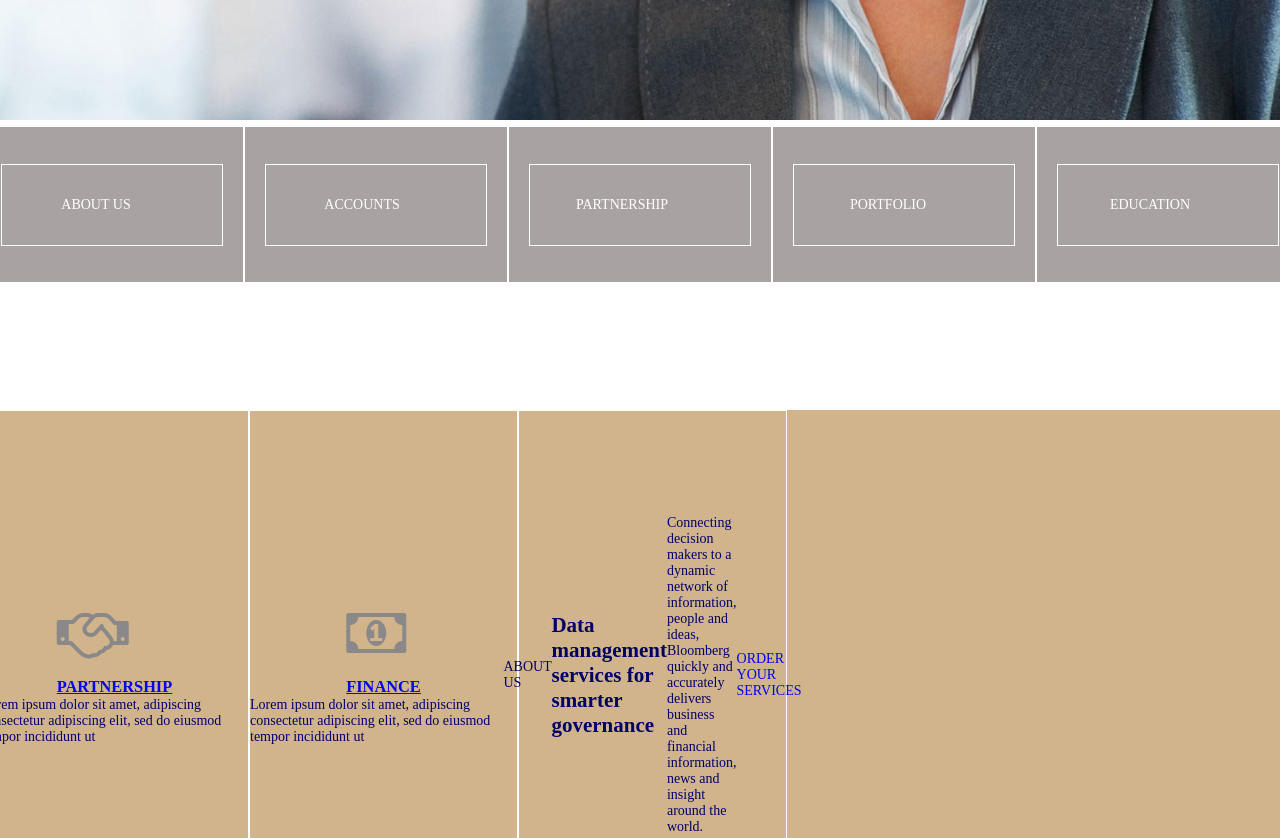
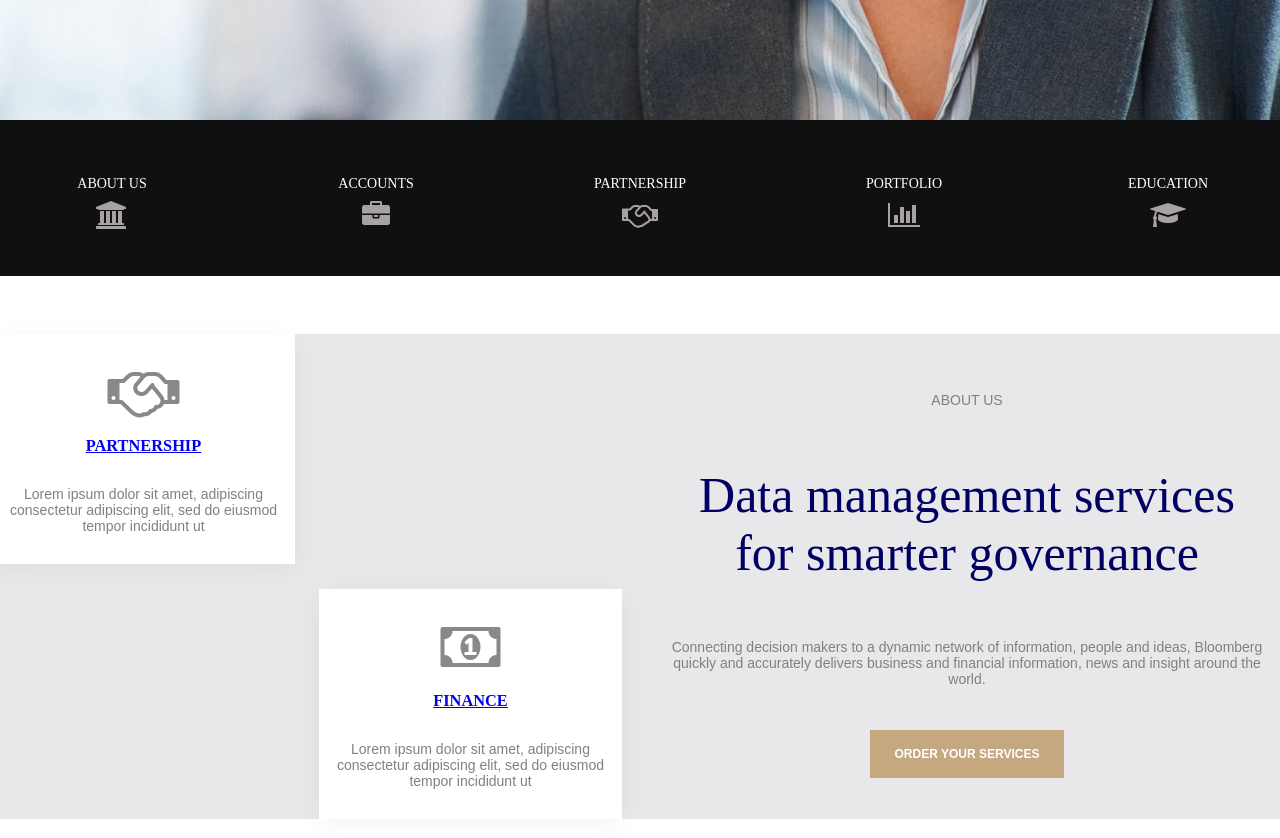
Before and after one commit to zhekovdobri/Alexandragloss_Homepage_Business, a plain HTML site: page index.html in a window 1280 px wide. Shown: the part 440-1278 px from the top of the page. Drawn offline with Linux system fonts and the light colour scheme.

Commit message:
Update style.css

```diff
--- a/assets/css/style.css
+++ b/assets/css/style.css
@@ -24,6 +24,7 @@
     align-items: flex-start;
     transition: right 2s;
     border-style: none;
+    margin-bottom: 0px;
     transform: translateX(0px);
     animation: bounce2 1s;
 }
@@ -31,20 +32,17 @@
     from { transform: translateX(-500px); }
     to { transform: translateX(0vw); }
 }
-
 .header {
     font-size: 30px;
     opacity: 0.6;
     width:1350px;
 }
-
 .logo {
     width:100px;
     cursor: pointer;
     margin-left: 0px;
     margin-top: 40px; ;
 }
-
 nav {
     padding: 0, 0;
     display: flex;
@@ -56,14 +54,12 @@ nav ul li {
     list-style: none;
     margin: 10px;
 }
-
 nav ul li a {
     text-decoration: none;
     color: rgb(175, 116, 7);
     font-weight: bold;
     font-size: 25px;
 }
-
 body {
     background-color: white;
     font-family:serif;
@@ -75,6 +71,9 @@ body {
     padding-top: 0px;
     padding-bottom: 0px;
 }
+.section {
+    padding: 60em 0;
+}
 
 .button2:hover {
     background-color: white;
@@ -84,9 +83,9 @@ a:hover {
     text-decoration: underline;
 }
 
-h2:hover {
+/* h2:hover {
     font-size: 300%;
-}
+} */
 
 .button1 {
     width: 120px;
@@ -116,23 +115,35 @@ h1 {
     color: black;
 }
 h5 {
-    color: white;
+    color: #353333;
     font-size: 25px;
     align-items: center;
     margin: 30px 0px 20px;
 }
 /* ///////////////////////////////////////// */
+
+
+
+
+
+[class*="section"] {
+    padding: 30px 0px;
+    width: 100%;
+}
+
 @media (min-width: 768px) {
 [class^="row-"] {
     display: flex;
     flex-direction: row;
     width: 1320px;
+
 }
 }
 .row-1 {
     height: 156px;
-    background-color: rgb(168, 162, 162);
-    margin-bottom: 128px;
+    background-color: rgb(17, 16, 16);
+    margin-bottom: 2em;
+
 }
 
 @media (min-width: 768px) {
@@ -142,27 +153,77 @@ h5 {
     justify-content: center;
     width: 267px;
     height: 100%;
-    border: 1px solid white;
+    /* border: 1px solid white; */
+
 }
 }
 
-[class^="form-group-"] {
+[class^="form-group-1"] {
     display: flex;
     flex-direction: row;
     align-items: center;
     justify-content: center;
     width: 220px;
     height: 80px;
-    border: 1px solid white;
+    /* border: 1px solid white; */
+    flex-direction: column;
+    justify-content: space-evenly;
+
 }
 /* ///////////////////////////// */
+[class^="col-2"] {
+    width: 303px;
+    flex-direction: column;
+    justify-content: space-between;
+    padding: 0px 12px;
+
+}
+.col-3 {
+    flex-direction: column;
+    justify-content: space-evenly;
+    width: 645px;
+    padding: 0px 30px;
+
+}
 .row-2 {
-    height: 528px;
-    background-color: tan;
+    height: 485px;
+    background-color: #bbbbc557;
+    /* margin: 2em 0; */
+
 }
 .text-1 {
+    width: 303px;
+    height: 230px;
+    background-color: #FFFFFF;
     display: flex;
     flex-direction: column;
     align-items: center;
-    justify-content: center;
+    text-align: center;
+    justify-content: space-evenly;
+    box-shadow: 0px 5px 25px -2px rgb(0 0 0 / 6%);
 }
+.btn {
+    font: 12px 'Arial';
+    font-weight: bold;
+    color: #ffffff;
+    padding: 16px 24px;
+    background: #c5a880 !important;
+    border: 1px solid #c5a880 !important;
+}
+p {
+    font-family:Arial;
+    font-size: 14px;
+    color: #818080;
+    text-align: center;
+}
+.subhead {
+    font-size: 50px;
+    font-family: serif;
+    font-weight: normal;
+    text-align: center;
+}
+.col-4 {
+    width: 303px;
+    flex-direction: column;
+    padding: 0px 12px;
+}
```
